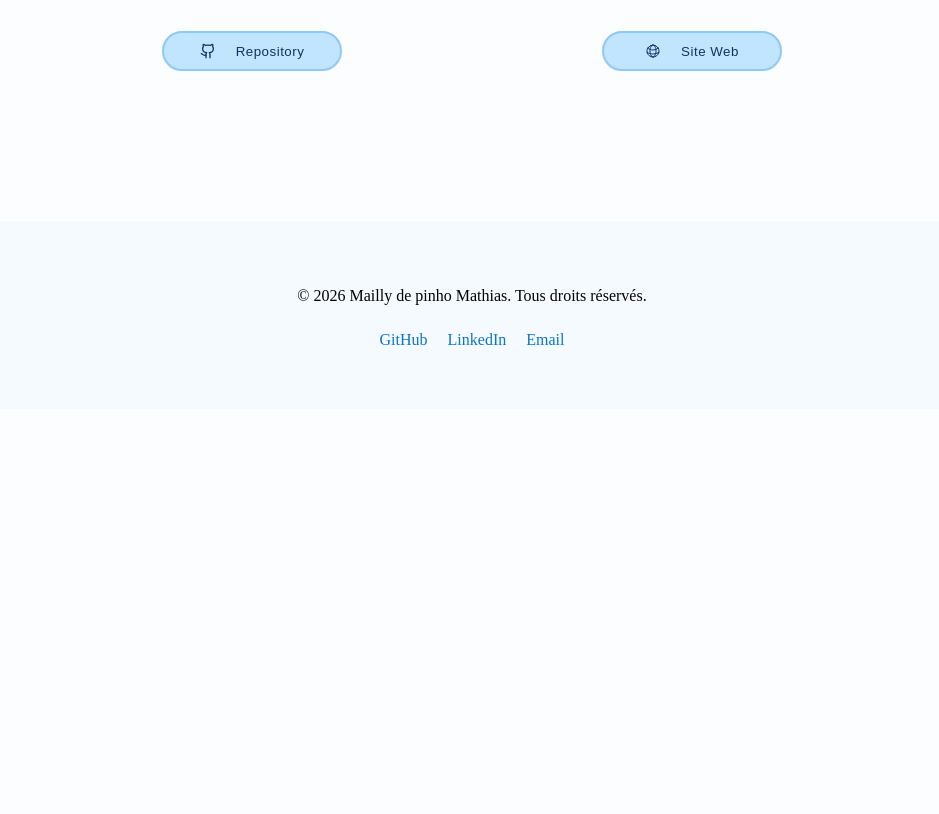
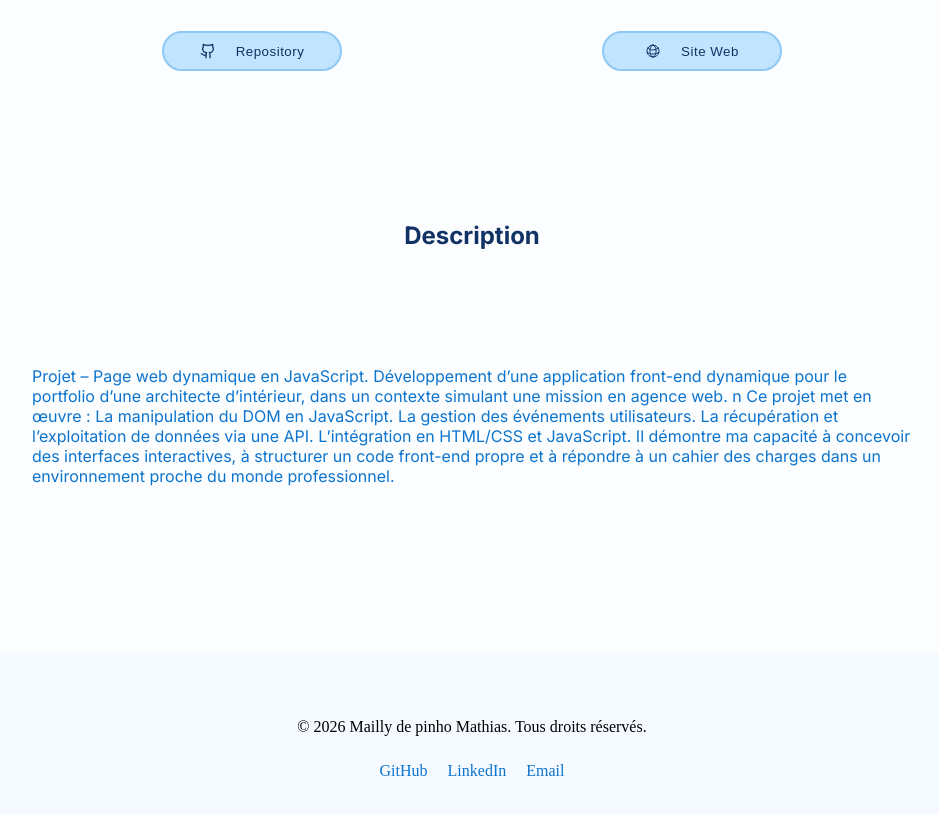
Before and after one commit to Mathias-2005/MY-PORTFOLIO, a React (Vite) app: page /project/1 in a window 1280 px wide. Shown: the part 980-1794 px from the top of the page, without its empty margins (168-1107 px from the left). Before the commit the page ends 1389 px from the top, so only its background shows below. Built offline with nearby package versions, Linux system fonts and the light colour scheme.

Commit message:
project page update

```diff
--- /dev/null
+++ b/src/components/Description.jsx
@@ -0,0 +1,20 @@
+import '../components/Description.scss';
+import { useParams } from "react-router-dom";
+import ProjectsData from '../data/ProjectsData.json';
+
+function Description() {
+
+    const { id } = useParams();
+    const data = ProjectsData.Projects.find(item => item.id === id);
+
+    return (
+        <>
+        <div className='description'>
+             <h2 className='description__title'>Description</h2>
+             <p className='description__p'>{data.description}</p>
+        </div>
+        </>
+    )
+}
+
+export default Description;
--- /dev/null
+++ b/src/components/Description.scss
@@ -0,0 +1,48 @@
+@import '../components/Header.scss';
+
+.description {
+    display: flex;
+    flex-direction: column;
+    align-items: center;
+    font-family: $font-family-;
+    @include margin-desktop;
+
+    &__title {
+        color: $title-color-white;
+        margin: 100px 0px;
+    }
+
+    &__p {
+        color: $text-color-white;
+    }
+}
+
+// MEDIA QUERIES DE 1440 PX
+@media (max-width: $layout-breakpoint-1440) {
+    .description {
+        @include margin-1440;
+    }
+}
+
+// MEDIA QUERIES DE 1024 PX
+@media (max-width: $layout-breakpoint-1024) {
+    .description {
+        @include margin-1024;
+    }
+}
+
+// MEDIA QUERIES DE 768 PX
+@media (max-width: $layout-breakpoint-768) {
+    .description {
+        @include margin-768;
+    }
+}
+
+// MEDIA QUERIES DE 375 PX
+@media (max-width: $layout-breakpoint-375) {
+
+    .description {
+        @include margin-375;
+    }
+
+}
--- a/src/data/ProjectsData.json
+++ b/src/data/ProjectsData.json
@@ -3,7 +3,7 @@
         {
             "id": "1",
             "title": "Sophie Bluel",
-            "description": "Projet – Page web dynamique en JavaScript",
+            "description": "Projet – Page web dynamique en JavaScript. Développement d’une application front-end dynamique pour le portfolio d’une architecte d’intérieur, dans un contexte simulant une mission en agence web. \nn Ce projet met en œuvre : La manipulation du DOM en JavaScript. La gestion des événements utilisateurs. La récupération et l’exploitation de données via une API. L’intégration en HTML/CSS et JavaScript. Il démontre ma capacité à concevoir des interfaces interactives, à structurer un code front-end propre et à répondre à un cahier des charges dans un environnement proche du monde professionnel.",
             "technologies": [
                 "HTML",
                 "CSS",
@@ -17,7 +17,7 @@
         {
             "id": "2",
             "title": "Kasa",
-            "description": "",
+            "description": "Application Web de Location Immobilière - Kasa. Développement d'une application web moderne de location d'appartements avec React, dans le cadre d'une formation en développement web. Le projet simule une plateforme pour Kasa. Entreprise leader de la location entre particuliers en France avec plus de 500 annonces quotidiennes. Technologies : React/React Router/Scss/HTML/CSS. Réalisations clés : Initialisation et configuration d'une application React avec Create React App, implémentation d'un système de navigation fluide avec React Router, développement de composants React réutilisables et optimisés, création d'animations CSS pour une expérience utilisateur dynamique, interface responsive adaptée à tous les écrans. Résultat : Application fonctionnelle avec navigation intuitive, design moderne et code maintenable suivant les bonnes pratiques React.",
             "technologies": [
                 "JAVASCRIPT",
                 "REACT",
@@ -31,7 +31,7 @@
         {
             "id": "3",
             "title": "Mon vieux grimoire",
-            "description": "",
+            "description": "API REST - Mon Vieux Grimoire. Développement du back-end d'un site de notation de livres pour une chaîne de librairies du Vieux Lille, dans le cadre d'une formation en développement web. Création d'une API RESTful sécurisée permettant aux utilisateurs de noter et gérer des ouvrages littéraires. Technologies : Node.js/Express/MongoDB/JavaScript. Réalisations clés : Conception et implémentation d'un modèle de données conforme aux spécifications. Développement d'opérations CRUD complètes et sécuriséesMise en place d'un système de stockage sécurisé des donnéesGestion de l'authentification et autorisation des utilisateurs. Optimisation des images (format WebP, compression)Respect des bonnes pratiques Green Code pour un code plus durableRésultat : API fonctionnelle, sécurisée et performante, avec gestion complète des livres, notations et utilisateurs. Code accessible sur GitHub et entièrement documenté.",
             "technologies": [
                 "NODEJS",
                 "API REST",
--- a/src/pages/Project.jsx
+++ b/src/pages/Project.jsx
@@ -2,6 +2,7 @@ import { useParams } from "react-router-dom";
 import Error from '../pages/Error';
 import ProjectData from '../data/ProjectsData.json';
 import PreviewLink from "../components/PreviewLink";
+import Description from "../components/Description";
 
 function Project() {
 
@@ -19,6 +20,7 @@ function Project() {
     return (
         <>
             <PreviewLink />
+            <Description />
         </>
     )
 }
```
